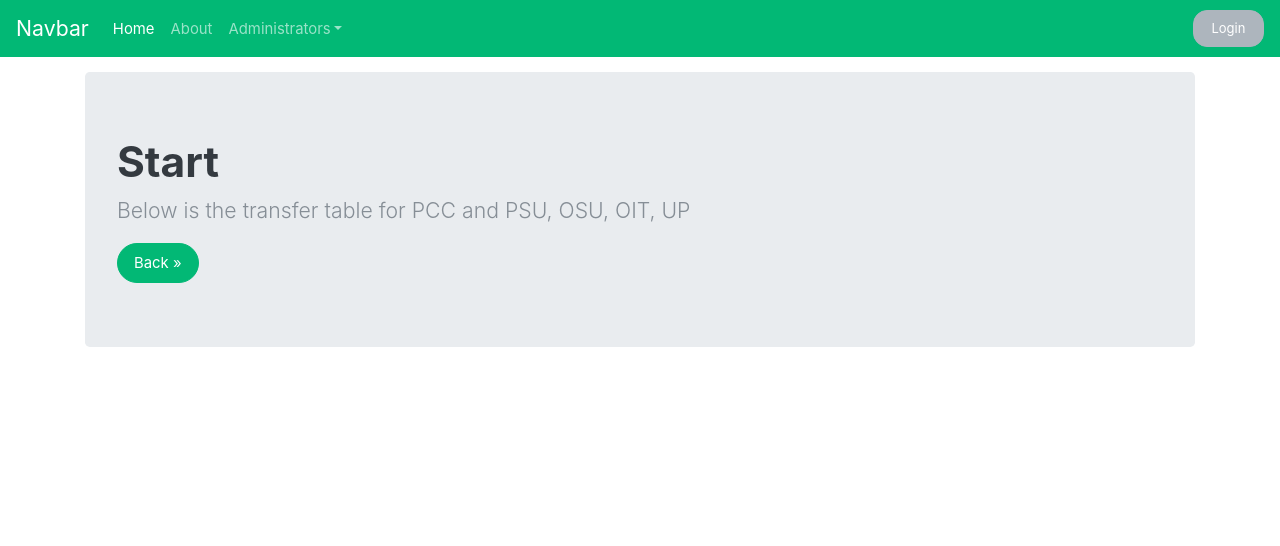
After one commit to ProfessorKazarinoff/Oregon-Engineering-Transfer-App, a Django app: page /start/ in a window 1280 px wide. The commit adds this page. Shown: the top 546 px of the page. Run offline with Django 3.2, Linux system fonts and the light colour scheme; some libraries are stand-ins or nearby versions.

Commit message:
add start page

```diff
--- a/pages/urls.py
+++ b/pages/urls.py
@@ -1,9 +1,10 @@
 # pages/urls.py
 
 from django.urls import path
-from .views import HomePageView, AboutPageView
+from .views import HomePageView, AboutPageView, StartPageView
 
 urlpatterns = [
     path("about/", AboutPageView.as_view(), name="about"),
+    path("start/", StartPageView.as_view(), name="start"),
     path("", HomePageView.as_view(), name="home"),
 ]
--- a/pages/views.py
+++ b/pages/views.py
@@ -6,6 +6,8 @@ from django.views.generic import TemplateView
 class HomePageView(TemplateView):
     template_name = "home.html"
 
+class StartPageView(TemplateView):
+    template_name = "start.html"
 
 class AboutPageView(TemplateView):
     template_name = "about.html"
--- a/templates/about.html
+++ b/templates/about.html
@@ -7,6 +7,6 @@
         <h1>About</h1>
         <p class="lead">This project started to help students and administrators
             <br>It works well for both</p>
-        <a class="btn btn-lg btn-success" href="#" role="button">Get Started »</a>
+        <a class="btn btn-lg btn-success" href="{% url 'start' %}" role="button">Get Started »</a>
     </div>
 {% endblock content %}
--- a/templates/home.html
+++ b/templates/home.html
@@ -7,6 +7,6 @@
         <h1>Oregon Engineering Transfer App</h1>
         <p class="lead">A project to provide college students a way to know which college classes transfer
             <br> For students and administrators</p>
-        <a class="btn btn-lg btn-success" href="#" role="button">Get Started »</a>
+        <a class="btn btn-lg btn-success" href="{% url 'start' %}" role="button">Get Started »</a>
     </div>
 {% endblock content %}
--- /dev/null
+++ b/templates/start.html
@@ -0,0 +1,11 @@
+<!-- templates/start.html -->
+
+{% extends 'bootstrap_base.html' %}
+
+{% block content %}
+    <div class="jumbotron">
+        <h1>Start</h1>
+        <p class="lead">Below is the transfer table for PCC and PSU, OSU, OIT, UP</p>
+        <a class="btn btn-lg btn-success" href="{% url 'home' %}" role="button">Back »</a>
+    </div>
+{% endblock content %}
```
